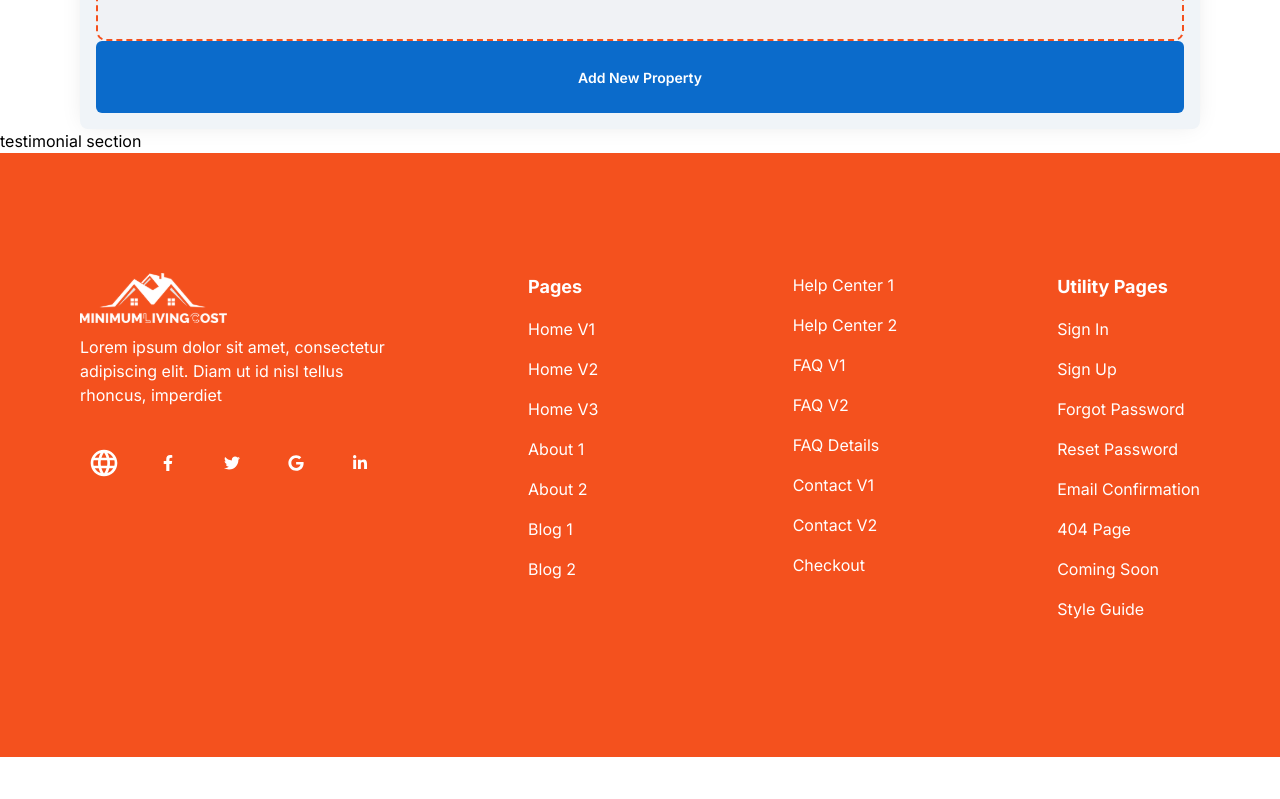
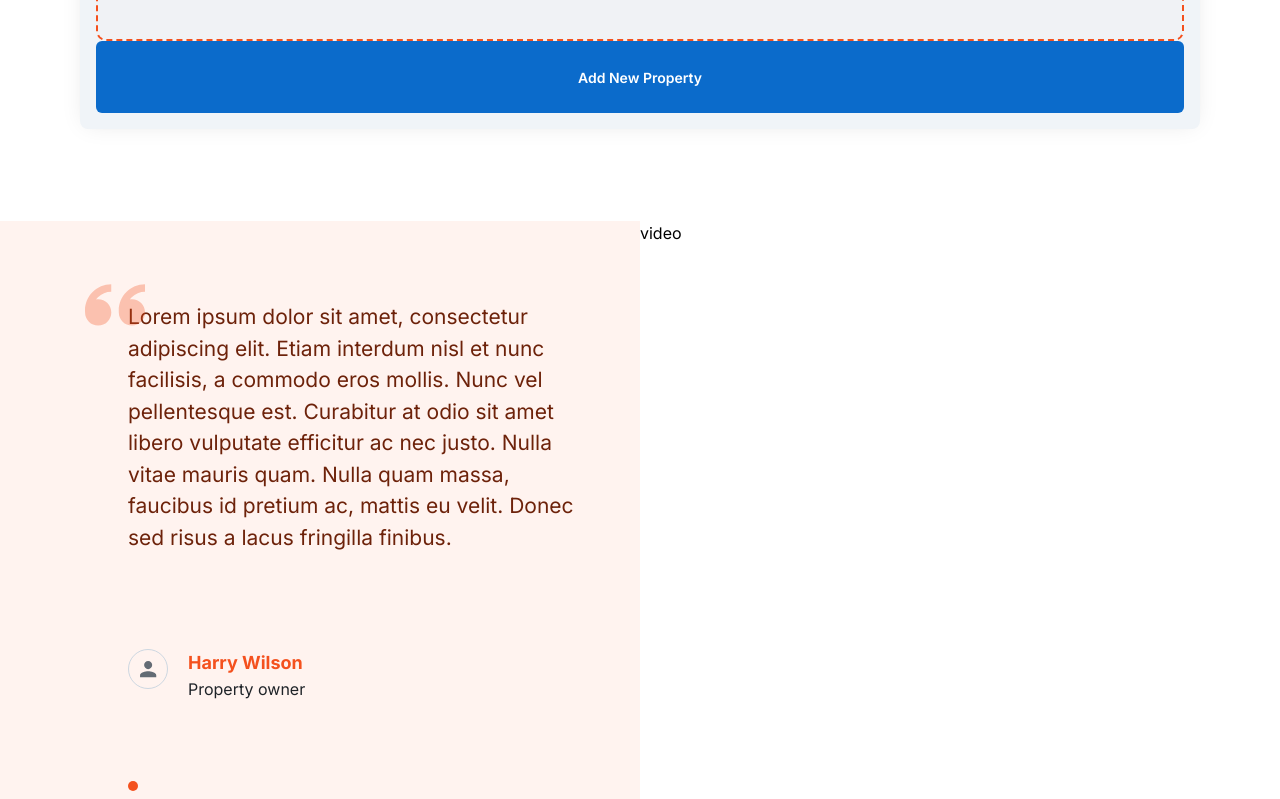
Before and after one commit to sourav-k7/real-estate-landing, a Next.js app: page / in a window 1280 px wide. Shown: the part 3421-4220 px from the top of the page. Before the commit the page ends 4178 px from the top, so only its background shows below. Built offline with nearby package versions, Linux system fonts and the light colour scheme.

Commit message:
testimonial section done without video

```diff
--- a/app/page.jsx
+++ b/app/page.jsx
@@ -3,6 +3,7 @@ import {
   FeatureSlug,
   Hero,
   PropertyListings,
+  TestimonialSection,
 } from "@components";
 
 export default function Home() {
@@ -13,7 +14,7 @@ export default function Home() {
       <PropertyListings />
       <div>description</div>
       <AddPropertyForm />
-      <div>testimonial section</div>
+      <TestimonialSection />
     </div>
   );
 }
--- a/components/Footer.jsx
+++ b/components/Footer.jsx
@@ -89,19 +89,23 @@ function Footer() {
         <ul className="flex flex-row gap-40">
           <li className="columns-2 gap-40">
             <h2 className="font-bold text-lg mb-4">Pages</h2>
+            <ul>
               {pages.map((page) => (
                 <li key={page} className="mb-4">
                   {page}
                 </li>
               ))}
+            </ul>
           </li>
           <li>
             <h2 className="font-bold text-lg mb-4">Utility Pages</h2>
+            <ul>
               {utilityPages.map((page) => (
                 <li key={page} className="mb-4">
                   {page}
                 </li>
               ))}
+            </ul>
           </li>
         </ul>
       </div>
--- /dev/null
+++ b/components/TestimonialSection.jsx
@@ -0,0 +1,34 @@
+import { ImQuotesLeft } from "react-icons/im";
+import { FaRegCircleUser } from "react-icons/fa6";
+import { Avatar } from "@mui/joy";
+
+function TestimonialSection() {
+  return (
+    <section className="grid grid-cols-2 h-[596px] bg-primary bg-opacity-[7%] mt-[92px]">
+      <div className="pt-20 pl-32 pb-20 pr-10 ">
+        <div className="relative text-[21px] text-[#6D220A]">
+          <ImQuotesLeft className="h-[60px] w-[70px] absolute -left-12 -top-7 text-secondary opacity-30" />
+          Lorem ipsum dolor sit amet, consectetur adipiscing elit. Etiam
+          interdum nisl et nunc facilisis, a commodo eros mollis. Nunc vel
+          pellentesque est. Curabitur at odio sit amet libero vulputate
+          efficitur ac nec justo. Nulla vitae mauris quam. Nulla quam massa,
+          faucibus id pretium ac, mattis eu velit. Donec sed risus a lacus
+          fringilla finibus.
+        </div>
+        <div className="mt-24 flex gap-5">
+          <div>
+            <Avatar variant="outlined" className="h-[60px] w-[60px]" />
+          </div>
+          <div>
+            <div className="text-secondary font-bold text-lg">Harry Wilson</div>
+            <div className="text-primary">Property owner</div>
+          </div>
+        </div>
+        <div className="mt-20 w-[10px] h-[10px] rounded-full bg-primary" />
+      </div>
+      <div className="bg-white">video</div>
+    </section>
+  );
+}
+
+export default TestimonialSection;
--- a/components/index.jsx
+++ b/components/index.jsx
@@ -4,5 +4,14 @@ import FeatureSlug from "./FeatureSlug";
 import PropertyListings from "./PropertyListings";
 import AddPropertyForm from "./AddPropertyForm";
 import Footer from "./Footer";
+import TestimonialSection from "./TestimonialSection";
 
-export { NavBar, Hero, FeatureSlug, PropertyListings, AddPropertyForm, Footer };
+export {
+  NavBar,
+  Hero,
+  FeatureSlug,
+  PropertyListings,
+  AddPropertyForm,
+  Footer,
+  TestimonialSection,
+};
```
Lines whose indentation alone changed are shown as unchanged.
